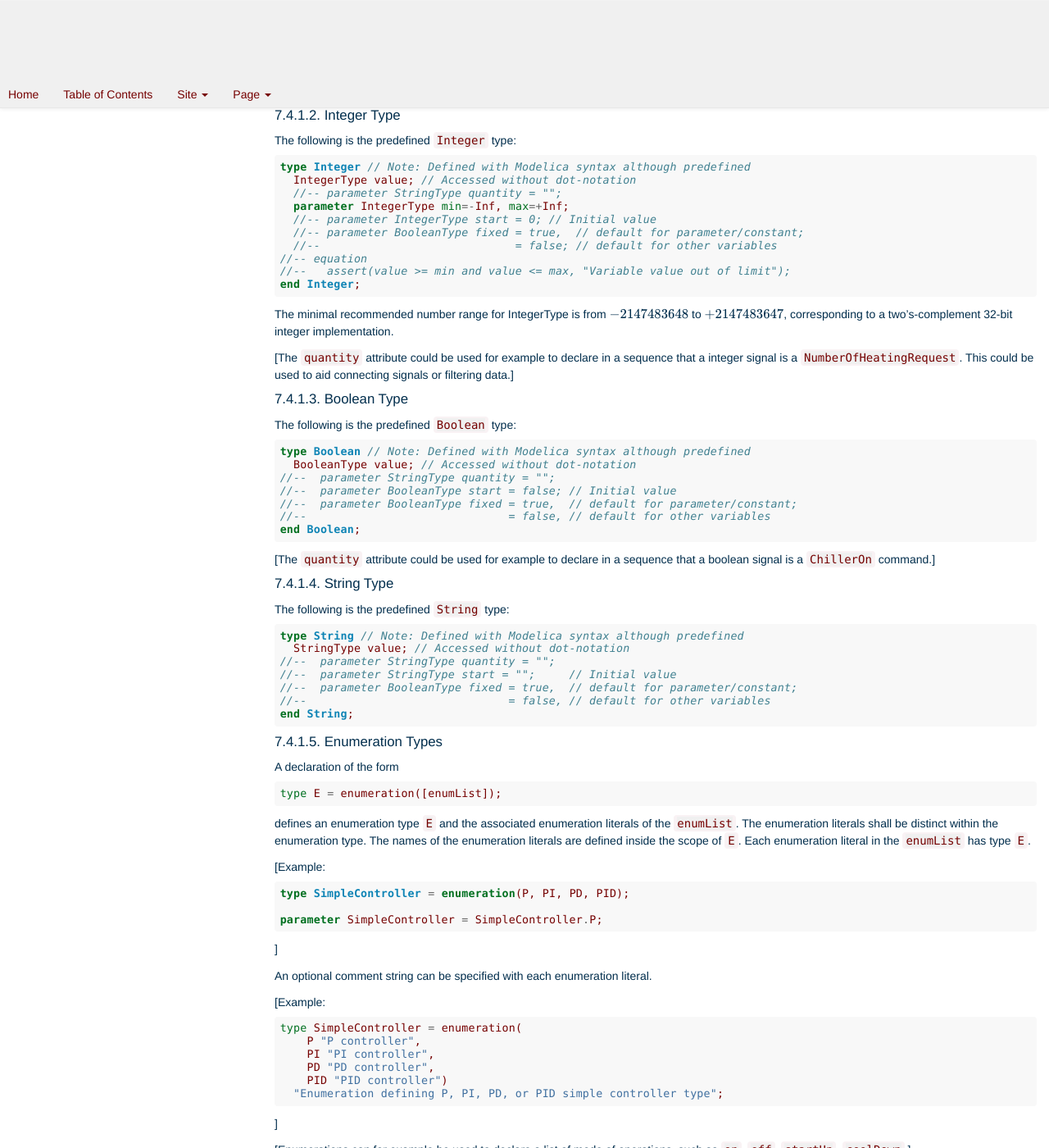
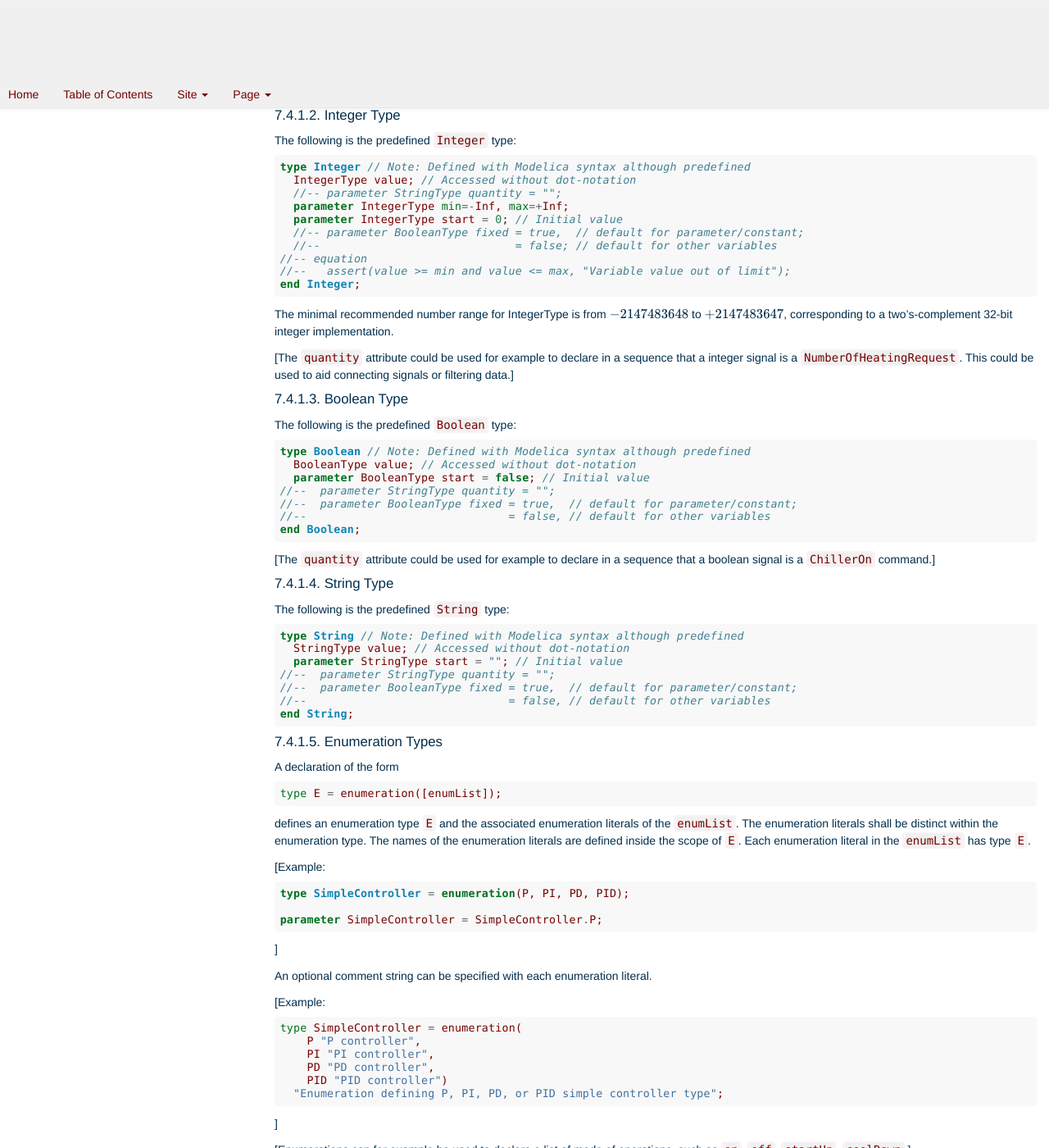
Before and after one commit to lbl-srg/obc, a Sphinx documentation site: the page built from specification/source/cdl.rst, in a window 1280 px wide and 1400 px high, scrolled down 4906 px. Shown: the whole window at 82% size. Built offline with Sphinx 7.4.7, drawn with Linux system fonts in a browser that asks for light colours; formulas are drawn with MathJax 3; cross-references to code outside the pages are shown as plain code; some of the changed text lies outside the part shown.

```diff
--- a/specification/source/cdl.rst
+++ b/specification/source/cdl.rst
@@ -317,7 +317,7 @@ The following is the predefined ``Real`` type:
      parameter StringType unit        = "" "Unit used in equations";
      parameter StringType displayUnit = "" "Default display unit";
      parameter RealType min=-Inf, max=+Inf; // Inf denotes a large value
-     //-- parameter RealType start    = 0; // Initial value
+     parameter RealType start    = 0; // Initial value
      //-- parameter BooleanType fixed = true,   // default for parameter/constant;
      //--                             = false;  // default for other variables
      parameter RealType nominal = 1;            // Nominal value
@@ -379,7 +379,7 @@ The following is the predefined ``Integer`` type:
      IntegerType value; // Accessed without dot-notation
      //-- parameter StringType quantity = "";
      parameter IntegerType min=-Inf, max=+Inf;
-     //-- parameter IntegerType start = 0; // Initial value
+     parameter IntegerType start = 0; // Initial value
      //-- parameter BooleanType fixed = true,  // default for parameter/constant;
      //--                             = false; // default for other variables
    //-- equation
@@ -403,8 +403,8 @@ The following is the predefined ``Boolean`` type:
 
    type Boolean // Note: Defined with Modelica syntax although predefined
      BooleanType value; // Accessed without dot-notation
+     parameter BooleanType start = false; // Initial value
    //--  parameter StringType quantity = "";
-   //--  parameter BooleanType start = false; // Initial value
    //--  parameter BooleanType fixed = true,  // default for parameter/constant;
    //--                              = false, // default for other variables
    end Boolean;
@@ -420,8 +420,8 @@ The following is the predefined ``String`` type:
 
    type String // Note: Defined with Modelica syntax although predefined
      StringType value; // Accessed without dot-notation
+     parameter StringType start = ""; // Initial value
    //--  parameter StringType quantity = "";
-   //--  parameter StringType start = "";     // Initial value
    //--  parameter BooleanType fixed = true,  // default for parameter/constant;
    //--                              = false, // default for other variables
    end String;
```
